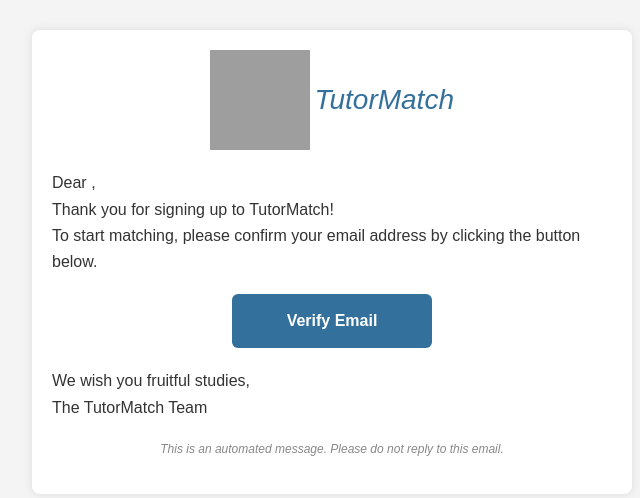
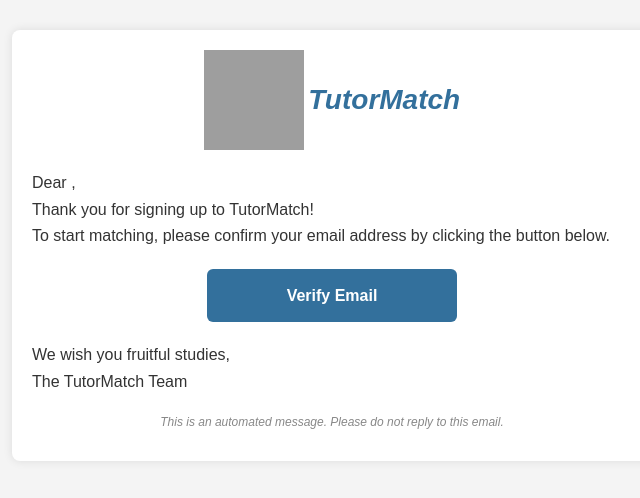
Before and after one commit to nikiblauer/tutormatch, a Spring app: page /verification_email in a window 1280 px wide. Shown: the top 498 px of the page, without its empty margins (308-948 px from the left). Run offline with Thymeleaf, Linux system fonts and the light colour scheme; the template is opened without the code that fills it, so the values that code supplies are empty; some of the project's set-up classes (security, data sources, template engines, error pages and the like) are left out, and stand-ins take their place; grey boxes are pictures that could not be loaded.

Commit message:
fix: make email styling in verification mail and password reset mail working

```diff
--- a/backend/src/main/resources/templates/verification_email.html
+++ b/backend/src/main/resources/templates/verification_email.html
@@ -4,83 +4,22 @@
     <meta charset="UTF-8">
     <meta name="viewport" content="width=device-width, initial-scale=1.0">
     <title>Email Verification</title>
-    <link rel="stylesheet" href="https://cdn.jsdelivr.net/npm/bootstrap@4.4.1/dist/css/bootstrap.min.css" integrity="sha384-Vkoo8x4CGsO3+Hhxv8T/Q5PaXtkKtu6ug5TOeNV6gBiFeWPGFN9MuhOf23Q9Ifjh" crossorigin="anonymous">
-    <style>
-        body {
-            font-family: Arial, sans-serif;
-            background-color: #f4f4f4;
-            margin: 0;
-            padding: 0;
-        }
-        .container {
-            max-width: 600px;
-            margin: 30px auto;
-            background-color: #ffffff;
-            padding: 20px;
-            border-radius: 8px;
-            box-shadow: 0 0 10px rgba(0, 0, 0, 0.1);
-        }
-        .header {
-            text-align: center;
-            padding-bottom: 20px;
-        }
-        .header img {
-            width: 100px;
-            height: 100px;
-            vertical-align: middle;
-        }
-        .header h1 {
-            display: inline-block;
-            margin: 0;
-            font-size: 28px;
-            vertical-align: middle;
-            color: #33709C;
-        }
-        .content {
-            line-height: 1.6;
-            color: #333333;
-        }
-        .content p {
-            margin: 0 0 1px;
-        }
-        .button {
-            display: block;
-            width: 200px;
-            margin: 20px auto;
-            padding: 14px 25px;
-            background-color: #33709C;
-            color:white;
-            text-align: center;
-            text-decoration: none;
-            border-radius: 6px;
-            font-weight: bold;
-        }
-        .button:hover {
-            background-color: #33519c;
-        }
-        .footer {
-            text-align: center;
-            color: #888888;
-            font-size: 12px;
-            margin-top: 20px;
-        }
-    </style>
 </head>
-<body>
-<div class="container">
-    <div class="header">
-        <img src="https://i.imgur.com/mV7pyO5.jpeg" alt="Logo" title="Logo">
-        <h1><em>TutorMatch</em></h1>
+<body style="font-family: Arial, sans-serif; background-color: #f4f4f4; margin: 0; padding: 0;">
+<div style="max-width: 600px; margin: 30px auto; background-color: #ffffff; padding: 20px; border-radius: 8px; box-shadow: 0 0 10px rgba(0, 0, 0, 0.1);">
+    <div style="text-align: center; padding-bottom: 20px;">
+        <img src="https://i.imgur.com/mV7pyO5.jpeg" alt="Logo" title="Logo" style="width: 100px; height: 100px; vertical-align: middle;">
+        <h1 style="display: inline-block; margin: 0; font-size: 28px; vertical-align: middle; color: #33709C;"><em>TutorMatch</em></h1>
     </div>
-    <div class="content">
-        <p>Dear <b><i><span th:text="${full_name}"></span></i></b>,</p>
-        <p>Thank you for signing up to TutorMatch!</p>
-        <p>To start matching, please confirm your email address by clicking the button below.</p>
-        <a th:href="${verification_link}" target="_blank" class="button">Verify Email</a>
-        <p>We wish you fruitful studies,</p>
-        <p>The TutorMatch Team</p>
+    <div style="line-height: 1.6; color: #333333;">
+        <p style="margin: 0 0 1px;">Dear <b><i><span th:text="${full_name}"></span></i></b>,</p>
+        <p style="margin: 0 0 1px;">Thank you for signing up to TutorMatch!</p>
+        <p style="margin: 0 0 1px;">To start matching, please confirm your email address by clicking the button below.</p>
+        <a th:href="${verification_link}" target="_blank" style="display: block; width: 200px; margin: 20px auto; padding: 14px 25px; background-color: #33709C; color: white; text-align: center; text-decoration: none; border-radius: 6px; font-weight: bold;">Verify Email</a>
+        <p style="margin: 0 0 1px;">We wish you fruitful studies,</p>
+        <p style="margin: 0 0 1px;">The TutorMatch Team</p>
     </div>
-    <div class="footer">
+    <div style="text-align: center; color: #888888; font-size: 12px; margin-top: 20px;">
         <p><i>This is an automated message. Please do not reply to this email.</i></p>
     </div>
 </div>
```
Also changed, not shown: backend/src/main/resources/templates/password_reset_email.html (+14 -75 lines).
